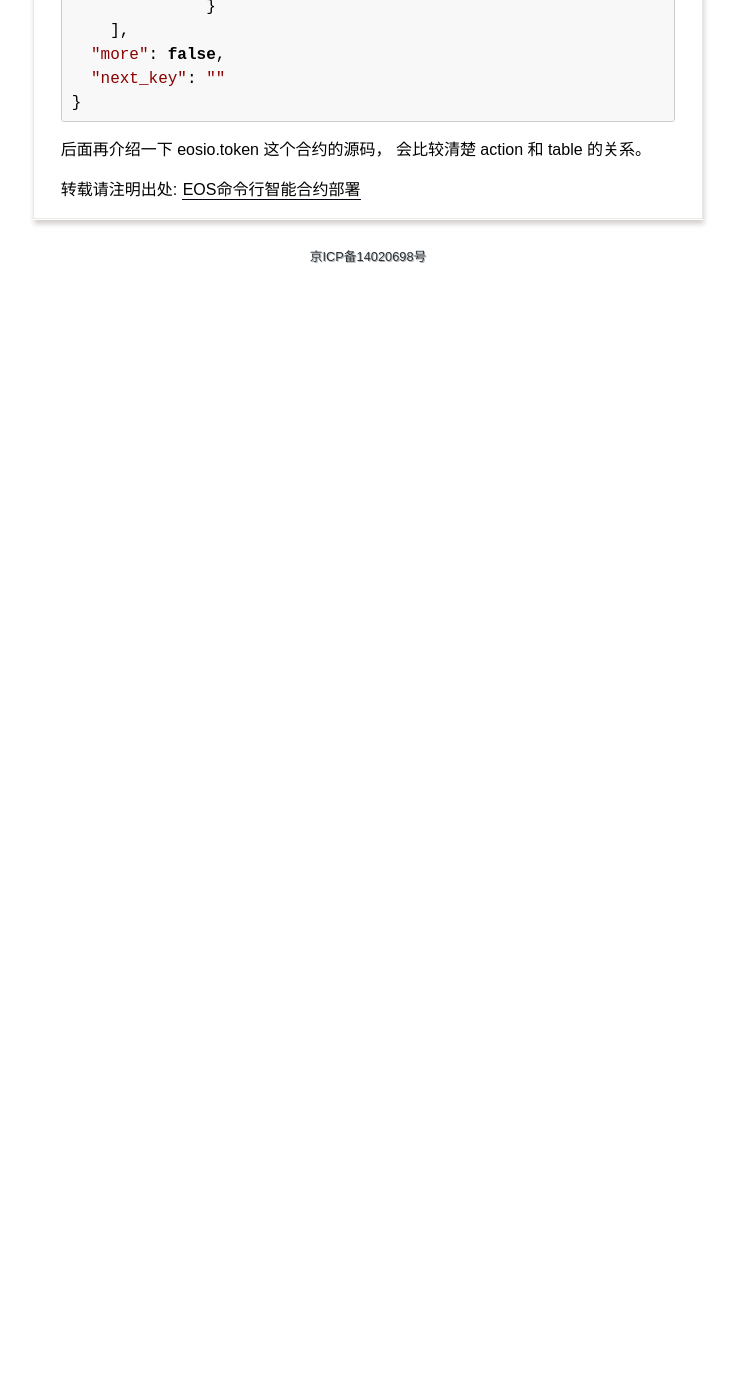
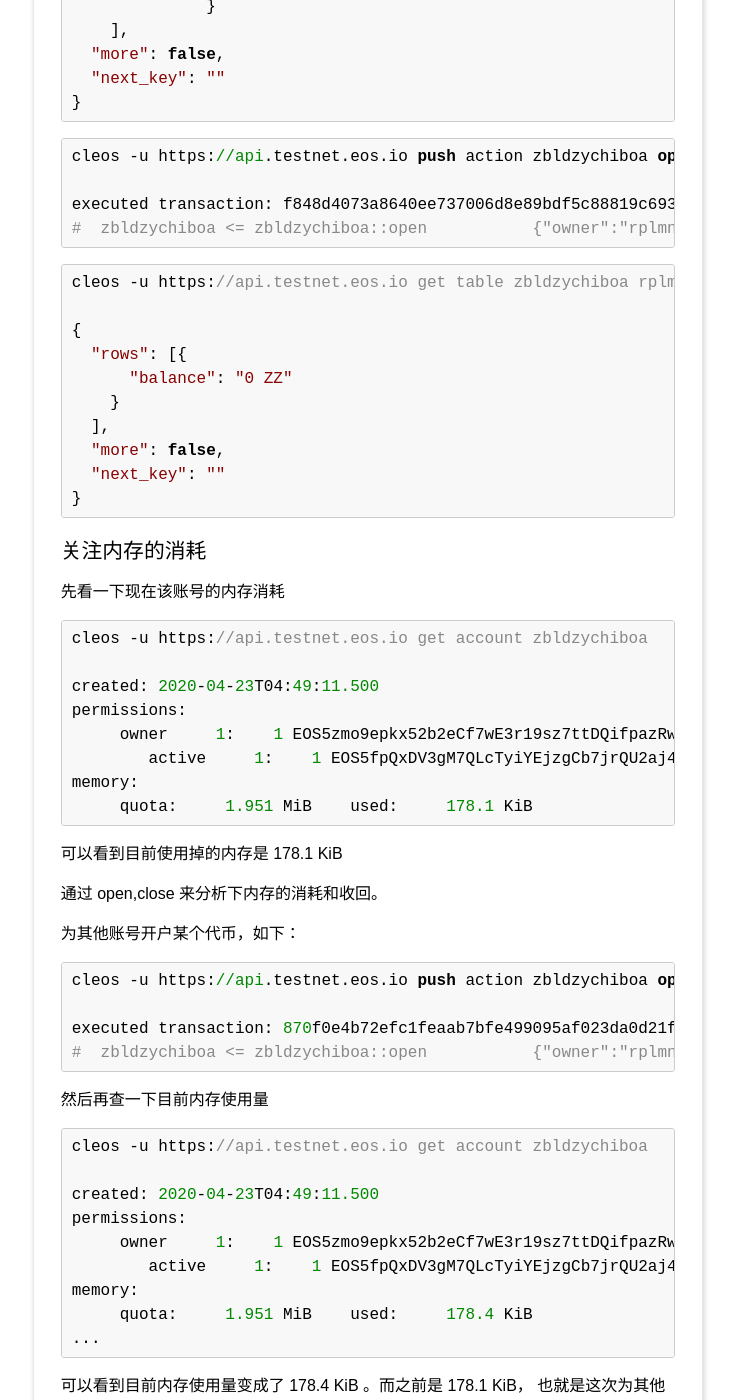
Before and after one commit to yanyiwu/blog, a Jekyll site: the page built from _posts/2020-06-14-eos-cmd-contract-build.md, in a window 1280 px wide and 1400 px high, scrolled down 4420 px. Shown: the whole window, without its empty margins (272-1009 px from the left). Built offline with Jekyll 4.4.1, drawn with Linux system fonts in a browser that asks for light colours; Markdown is read by kramdown in place of the engine named in the settings; comment, search, counter and statistics services are not loaded; before the commit the page ends 4706 px from its top, so only the background shows below that; some of the changed text lies outside the part shown.

Commit message:
[blog] update

````diff
--- a/_posts/2020-06-14-eos-cmd-contract-build.md
+++ b/_posts/2020-06-14-eos-cmd-contract-build.md
@@ -222,5 +222,93 @@ cleos -u https://api.testnet.eos.io get table zbldzychiboa zbldzychiboa accounts
 }
 ```
 
+```
+cleos -u https://api.testnet.eos.io push action zbldzychiboa open '{"owner":"rplmnxyrvggo", "symbol":"0,ZZ", "ram_payer":"zbldzychiboa"}' -p zbldzychiboa@owner
+
+executed transaction: f848d4073a8640ee737006d8e89bdf5c88819c6935d6cf2731bb96611c63a859  120 bytes  317 us
+#  zbldzychiboa <= zbldzychiboa::open           {"owner":"rplmnxyrvggo","symbol":"0,ZZ","ram_payer":"zbldzychiboa"}
+```
+
+```
+cleos -u https://api.testnet.eos.io get table zbldzychiboa rplmnxyrvggo accounts
+
+{
+  "rows": [{
+      "balance": "0 ZZ"
+    }
+  ],
+  "more": false,
+  "next_key": ""
+}
+```
+
+## 关注内存的消耗
+
+先看一下现在该账号的内存消耗
+
+```
+cleos -u https://api.testnet.eos.io get account zbldzychiboa
+
+created: 2020-04-23T04:49:11.500
+permissions:
+     owner     1:    1 EOS5zmo9epkx52b2eCf7wE3r19sz7ttDQifpazRwS8aBURzzcGdhQ
+        active     1:    1 EOS5fpQxDV3gM7QLcTyiYEjzgCb7jrQU2aj4D5rEuhDscSbBkRySe
+memory:
+     quota:     1.951 MiB    used:     178.1 KiB
+```
+
+可以看到目前使用掉的内存是 178.1 KiB
+
+通过 open,close 来分析下内存的消耗和收回。
+
+为其他账号开户某个代币，如下：
+
+```
+cleos -u https://api.testnet.eos.io push action zbldzychiboa open '{"owner":"rplmnxyrvggo", "symbol":"0,ZZ", "ram_payer":"zbldzychiboa"}' -p zbldzychiboa@owner
+
+executed transaction: 870f0e4b72efc1feaab7bfe499095af023da0d21feb8479052a4e647581218a7  120 bytes  255 us
+#  zbldzychiboa <= zbldzychiboa::open           {"owner":"rplmnxyrvggo","symbol":"0,ZZ","ram_payer":"zbldzychiboa"}
+```
+
+然后再查一下目前内存使用量
+
+```
+cleos -u https://api.testnet.eos.io get account zbldzychiboa
+
+created: 2020-04-23T04:49:11.500
+permissions:
+     owner     1:    1 EOS5zmo9epkx52b2eCf7wE3r19sz7ttDQifpazRwS8aBURzzcGdhQ
+        active     1:    1 EOS5fpQxDV3gM7QLcTyiYEjzgCb7jrQU2aj4D5rEuhDscSbBkRySe
+memory:
+     quota:     1.951 MiB    used:     178.4 KiB
+...
+```
+
+可以看到目前内存使用量变成了 178.4 KiB 。而之前是 178.1 KiB，
+也就是这次为其他账号open 代币的操作，消耗了 0.3 KiB 内存。
+
+而通过 close 调研后，可以观察内存也使用也随着恢复到 178.1 KiB 的状态，
+也就是之前说的内存消耗，可以再恢复。
+
+```
+cleos -u https://api.testnet.eos.io push action zbldzychiboa close '{"owner":"rplmnxyrvggo", "symbol":"0,ZZ", "ram_payer":"zbldzychiboa"}' -p rplmnxyrvggo@owner
+
+executed transaction: c039f8ba00a7d418e2ae22efae6960041c0162ed148ed0b16cfa4b282888cd82  112 bytes  244 us
+#  zbldzychiboa <= zbldzychiboa::close          {"owner":"rplmnxyrvggo","symbol":"0,ZZ"}
+```
+
+```
+cleos -u https://api.testnet.eos.io get account zbldzychiboa
+
+created: 2020-04-23T04:49:11.500
+permissions:
+     owner     1:    1 EOS5zmo9epkx52b2eCf7wE3r19sz7ttDQifpazRwS8aBURzzcGdhQ
+        active     1:    1 EOS5fpQxDV3gM7QLcTyiYEjzgCb7jrQU2aj4D5rEuhDscSbBkRySe
+memory:
+     quota:     1.951 MiB    used:     178.1 KiB
+```
+
+## 最后
+
 后面再介绍一下 eosio.token 这个合约的源码，
 会比较清楚 action 和 table 的关系。
````
